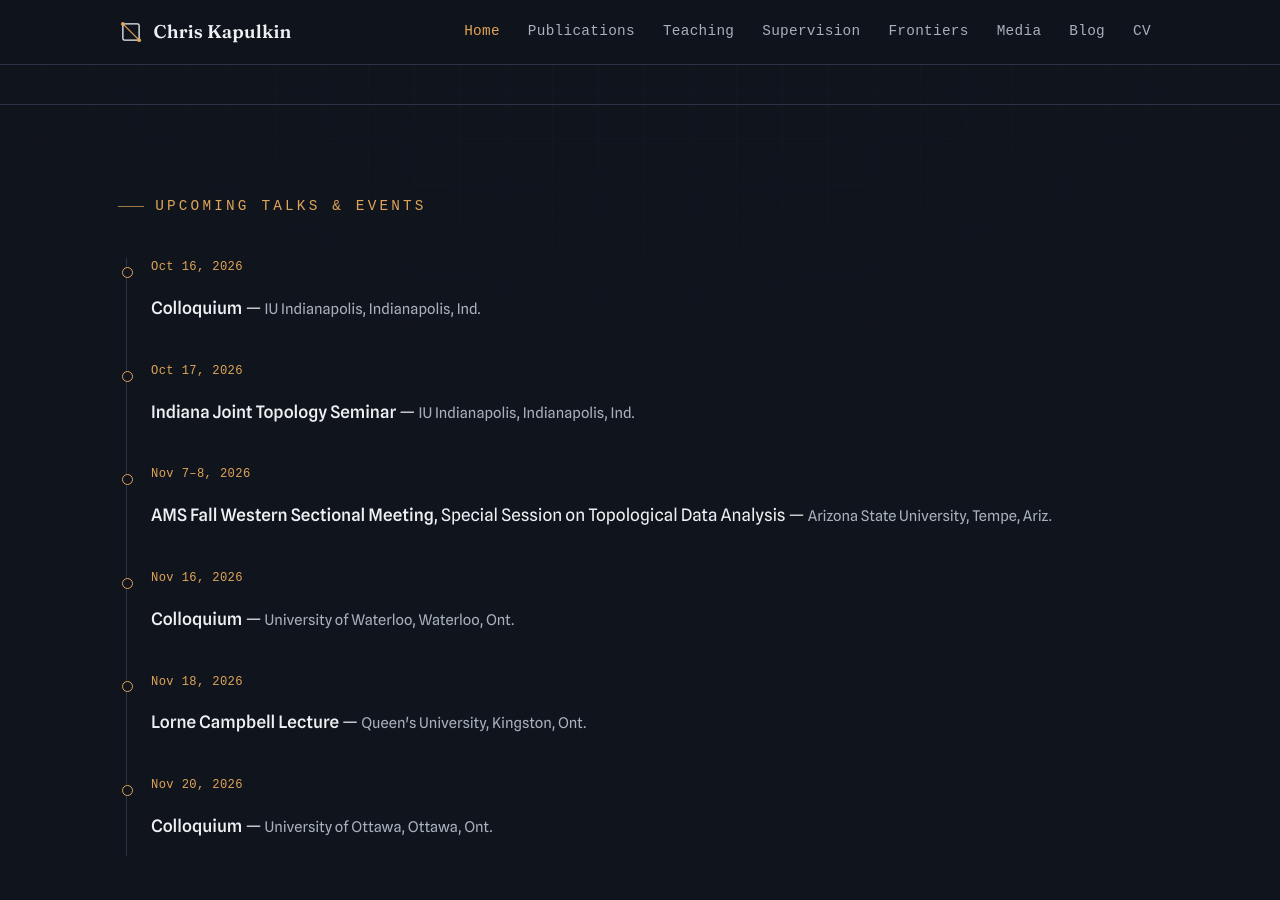
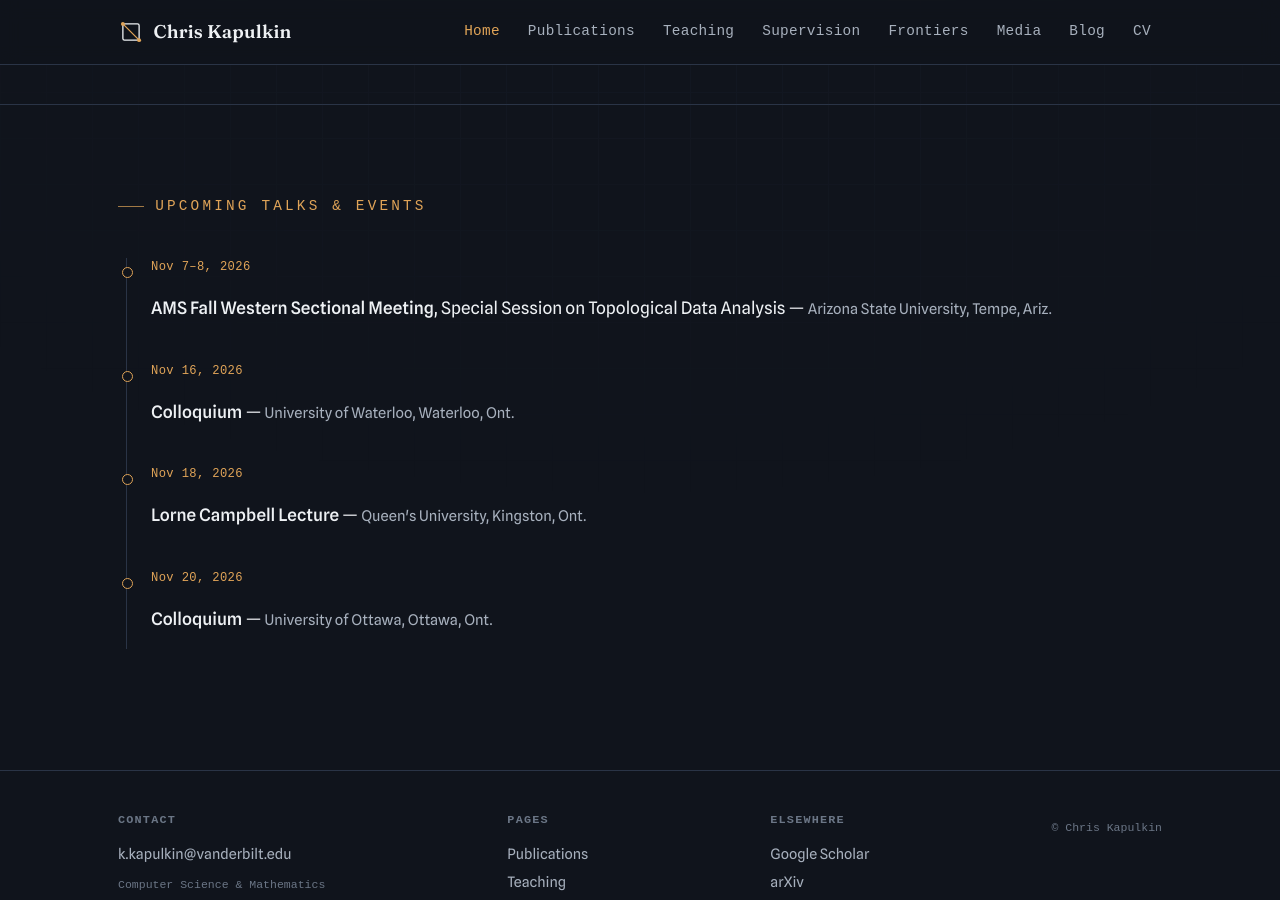
Before and after one commit to kkapulkin/kkapulkin.github.io, a Jekyll site: the page index.html, which Jekyll copies as it is, in a window 1280 px wide and 900 px high, scrolled down 1636 px. Built offline with Jekyll 4.4.1, drawn with Linux system fonts in a browser that asks for light colours; some web fonts are replaced.

Commit message:
Mark PLMS and Compositionality acceptances; drop past Indiana talks
Co-Authored-By: Claude Opus 5.5 <noreply@anthropic.com>

```diff
--- a/index.html
+++ b/index.html
@@ -116,14 +116,6 @@
     </div>
     <div class="timeline reveal">
       <div class="tl-item">
-        <p class="when">Oct 16, 2026</p>
-        <p class="what"><strong>Colloquium</strong> — <span class="where">IU Indianapolis, Indianapolis, Ind.</span></p>
-      </div>
-      <div class="tl-item">
-        <p class="when">Oct 17, 2026</p>
-        <p class="what"><strong>Indiana Joint Topology Seminar</strong> — <span class="where">IU Indianapolis, Indianapolis, Ind.</span></p>
-      </div>
-      <div class="tl-item">
         <p class="when">Nov 7–8, 2026</p>
         <p class="what"><strong>AMS Fall Western Sectional Meeting</strong>, Special Session on Topological Data Analysis — <span class="where">Arizona State University, Tempe, Ariz.</span></p>
       </div>
--- a/publications.html
+++ b/publications.html
@@ -86,7 +86,7 @@
         <span class="yr">2026</span>
         <div class="body">
           <h3>Discrete homotopy hypothesis for n-types</h3>
-          <p class="meta"><span class="authors">with <a class="auth" href="https://daniel-carranza.github.io/">D. Carranza</a></span> · preprint, 2026</p>
+          <p class="meta"><span class="authors">with <a class="auth" href="https://daniel-carranza.github.io/">D. Carranza</a></span> · Proc. Lond. Math. Soc. (to appear), 2026</p>
         </div>
         <div class="links"><a class="tag" href="https://arxiv.org/abs/2602.19293">arXiv</a></div>
       </div>
@@ -166,7 +166,7 @@
         <span class="yr">2025</span>
         <div class="body">
           <h3>Categorical foundations of discrete dynamical systems</h3>
-          <p class="meta"><span class="authors">with <a class="auth" href="https://daniel-carranza.github.io/">D. Carranza</a>, <a class="auth" href="https://nathankershaw.ca/">N. Kershaw</a>, R. Laubenbacher, and M. Wheeler</span> · preprint, 2025</p>
+          <p class="meta"><span class="authors">with <a class="auth" href="https://daniel-carranza.github.io/">D. Carranza</a>, <a class="auth" href="https://nathankershaw.ca/">N. Kershaw</a>, R. Laubenbacher, and M. Wheeler</span> · Compositionality (to appear), 2025</p>
         </div>
         <div class="links"><a class="tag" href="https://arxiv.org/abs/2506.05190">arXiv</a></div>
       </div>
```
